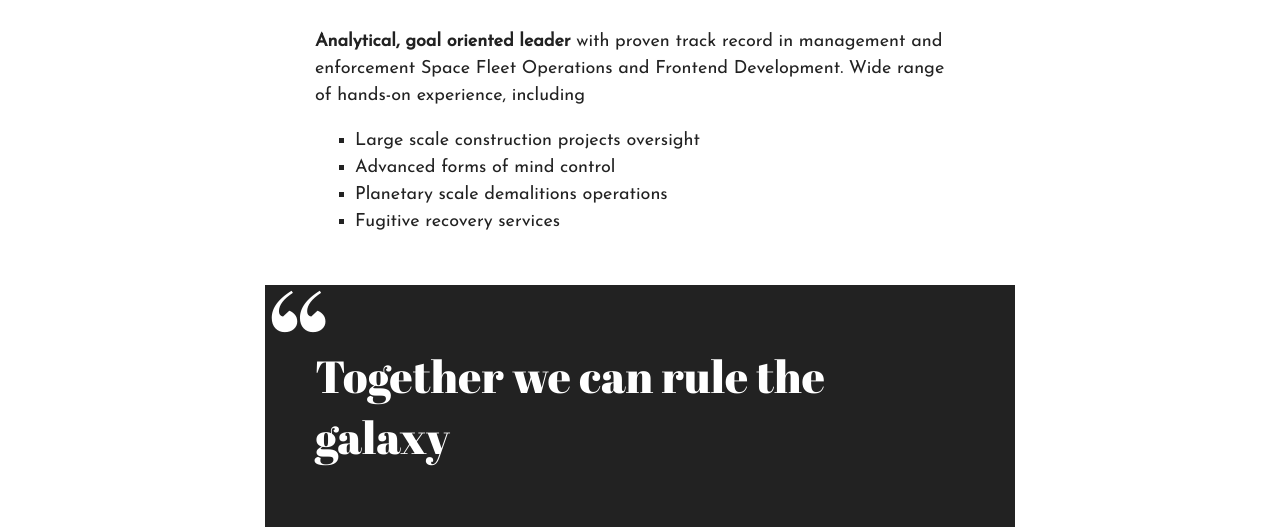
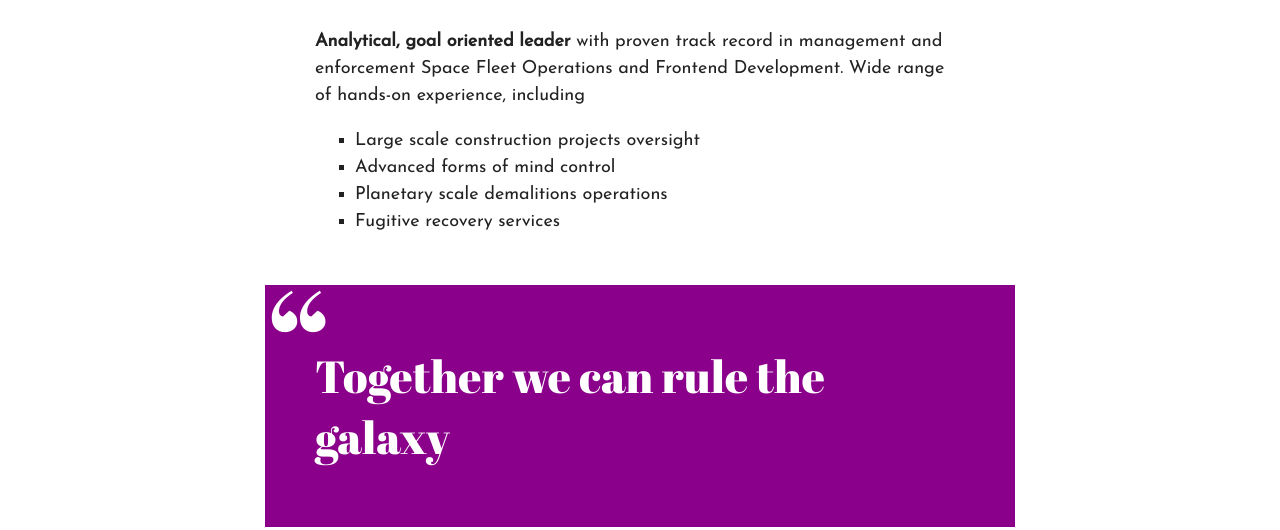
Before and after one commit to zsuzsab/zsuzsab.github.io, a plain HTML site: page index.html in a window 1280 px wide. Shown: the part 422-952 px from the top of the page. Drawn offline with Linux system fonts and the light colour scheme.

Commit message:
blockquote background

```diff
--- a/style.css
+++ b/style.css
@@ -36,7 +36,7 @@ ul{list-style-type: square;}
 
 blockquote{
   width: 650px;
-  background: #222;
+  background: darkmagenta;
   color: white;
   margin: 0 auto;
   font-family: 'Abril Fatface', cursive;
```
